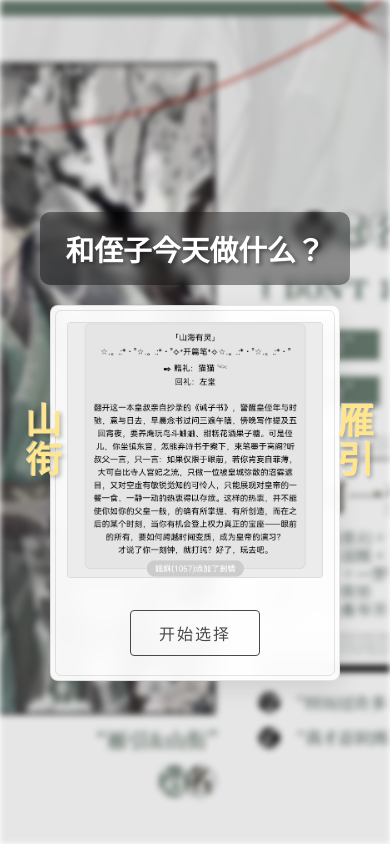
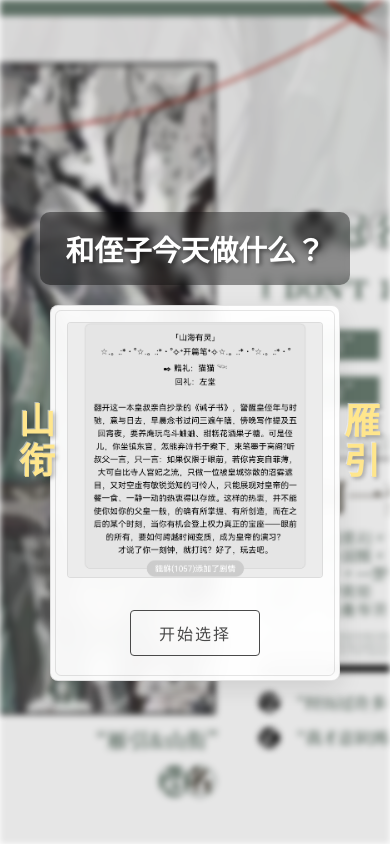
Before and after one commit to yqsm/uncle, a Vue app: page / in a window 390 px wide. Built offline with nearby package versions, Linux system fonts and the light colour scheme; a small style sheet from the web is missing.

Commit message:
💄 style: Update App.vue CSS for responsive design and improved readability
Adjusted CSS styles in App.vue for better responsiveness on smaller screens and improved text readability with updated font sizes, colors, and text shadows.

```diff
--- a/src/App.vue
+++ b/src/App.vue
@@ -89,44 +89,32 @@ html, body {
 
 @media screen and (max-width: 768px) {
   .decorative-text {
+    position: absolute;
     font-size: 48px;
     color: rgba(255, 230, 140, 1);
     text-shadow:
       2px 2px 4px rgba(0, 0, 0, 0.3),
       -1px -1px 0 rgba(255, 255, 255, 0.5);
+    padding: 0.3em;
+    width: 1.5em;
+    display: flex;
+    align-items: center;
+    justify-content: center;
   }
 
   .left {
-    left: 20px;
-    text-align: left;
+    left: 0;
   }
 
   .right {
-    right: 20px;
-    text-align: right;
+    right: 0;
   }
 }
 
 @media screen and (max-width: 480px) {
   .decorative-text {
     font-size: 36px;
-    padding: 0.4em 0.2em;
-    max-height: 3em;
-    position: absolute;
-    -webkit-writing-mode: vertical-rl;
-    writing-mode: vertical-rl;
-    -webkit-text-orientation: mixed;
-    text-orientation: mixed;
-  }
-
-  .left {
-    left: 10px;
-    text-align: left;
-  }
-
-  .right {
-    right: 10px;
-    text-align: right;
+    width: 1.2em;
   }
 }
 
```
